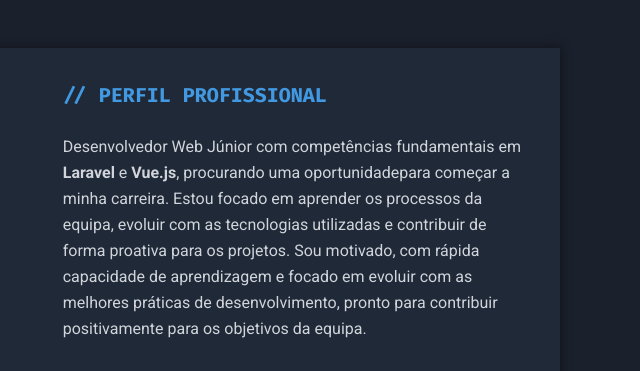
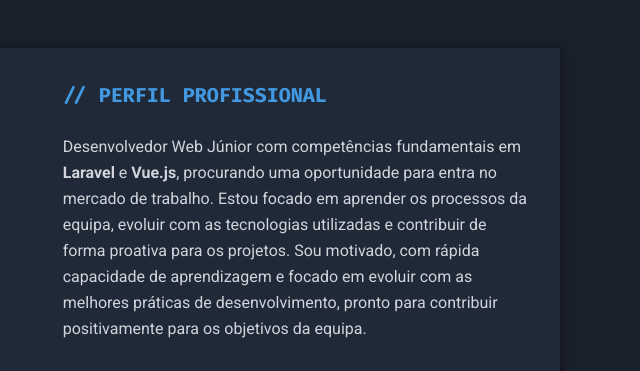
Before and after one commit to DeividVieiraa/CV_Deivid, a plain HTML site: page index.html in a window 1280 px wide. Shown: the top 371 px of the page, 477-1117 px from the left. Drawn offline with nearby package versions, Linux system fonts and the light colour scheme.

Commit message:
att index

```diff
--- a/index.html
+++ b/index.html
@@ -238,7 +238,7 @@
                 Desenvolvedor Web Júnior com
                 competências fundamentais em <strong>Laravel</strong> e
                 <strong>Vue.js</strong>,
-                procurando uma oportunidadepara começar a minha carreira. Estou
+                procurando uma oportunidade para entra no mercado de trabalho. Estou
                 focado em aprender os processos da equipa, evoluir com as
                 tecnologias utilizadas e contribuir de forma proativa para os
                 projetos. Sou motivado, com rápida capacidade de aprendizagem e
@@ -387,7 +387,6 @@
                 </div>
               </div>
             </div>
-
           </div>
         </div>
       </div>
```
